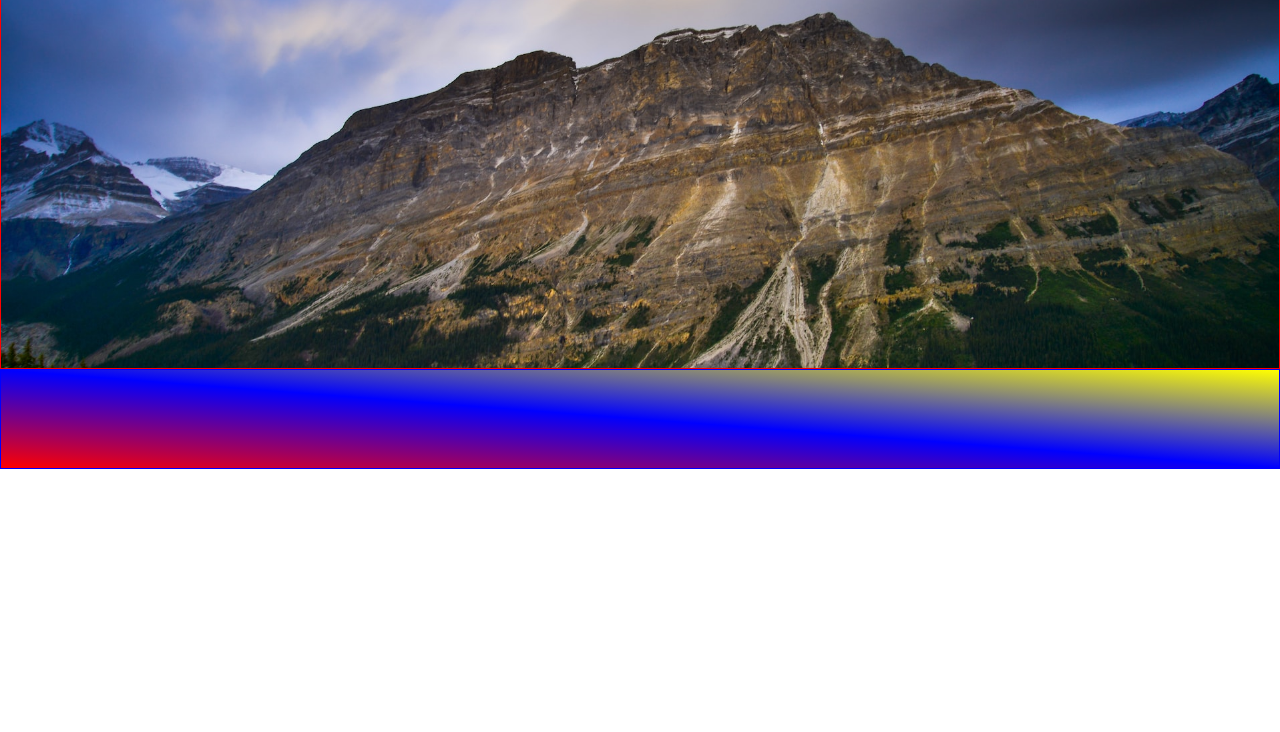
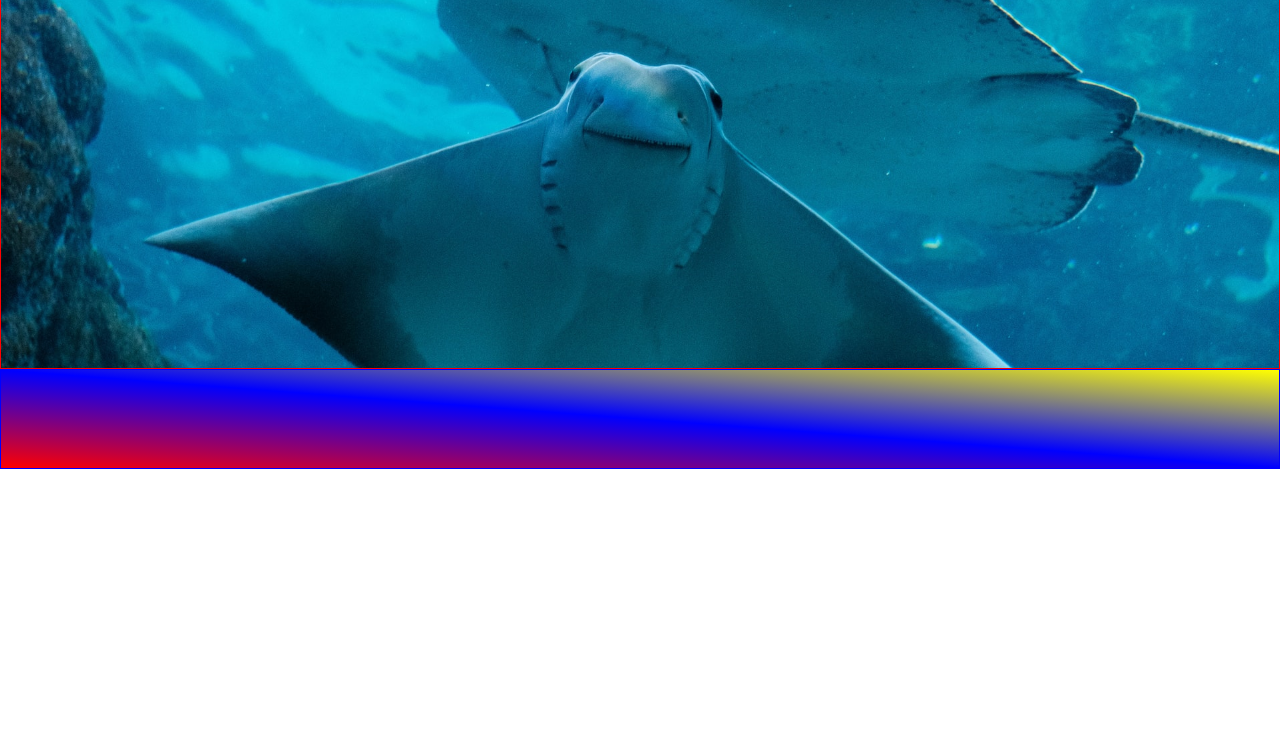
Before and after one commit to hebertphp/HTML_CSS_2023, a plain HTML site: page aula_140423/index.html in a window 1280 px wide. Shown: the part 68-800 px from the top of the page. Drawn offline with Linux system fonts and the light colour scheme.

Commit message:
14/04/23

```diff
--- a/aula_140423/style.css
+++ b/aula_140423/style.css
@@ -8,11 +8,12 @@
     width: 100%;
     height: 400px;
     border:1px solid red;
-    background-image: url(./img/montanha.jpg);
+    background-image: url(./img/risadinha.jpg);
     background-repeat: no-repeat;
     /* background-attachment: fixed; */
     background-size: cover;
-    background-position: center center;
+    /* background-position: center center; */
+    background-position: 50% 50%;
 }
 .grad{
     width: 100%;
```
